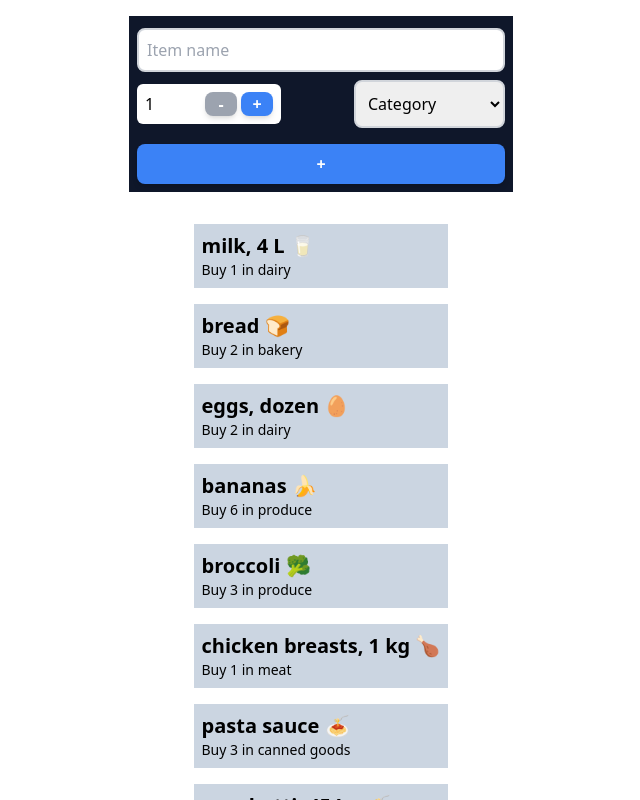
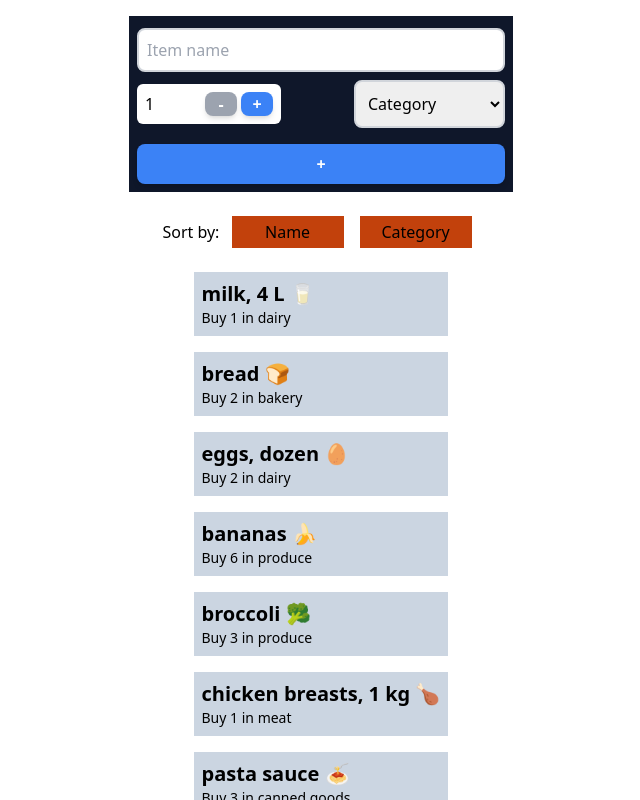
Before and after one commit to dc8156046/cprg306-assignments, a Next.js app: page /week-7 in a window 1280 px wide. Shown: the top 800 px of the page, without its empty margins (319-959 px from the left). Built offline with nearby package versions, Linux system fonts and the light colour scheme.

Commit message:
add sort button

```diff
--- a/app/week-7/page.js
+++ b/app/week-7/page.js
@@ -9,9 +9,42 @@ export default function Page() {
   const handleAddItem = (item) => {
     setItems([...items, item]);
   };
+
+  const [activeButton, setActiveButton] = useState("");
+
+  const handleClick = (sortAttr) => {
+    const sortedItems = [...items].sort((a, b) => {
+      return a[sortAttr].localeCompare(b[sortAttr]);
+    });
+
+    setItems(sortedItems);
+    setActiveButton(sortAttr);
+  };
+
+  const getButtonClass = (sortAttr) => {
+    return activeButton === sortAttr
+      ? "bg-orange-500 p-1 m-2 w-28" // Active style
+      : "bg-orange-700 p-1 m-2 w-28"; // Inactive style
+  };
+
   return (
     <div className="flex flex-col items-center">
       <NewItem onAddItem={handleAddItem} />
+      <div>
+        <label for="sort">Sort by: </label>
+        <button
+          className={getButtonClass("name")}
+          onClick={() => handleClick("name")}
+        >
+          Name
+        </button>
+        <button
+          className={getButtonClass("category")}
+          onClick={() => handleClick("category")}
+        >
+          Category
+        </button>
+      </div>
       <ItemList items={items} />
     </div>
   );
```
